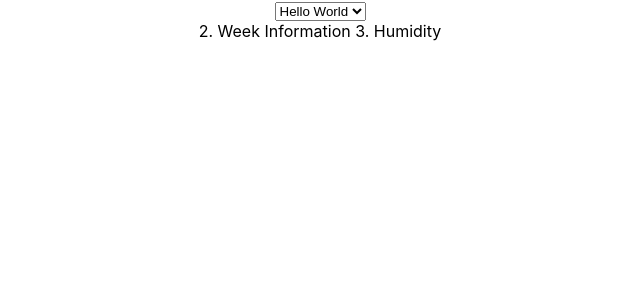
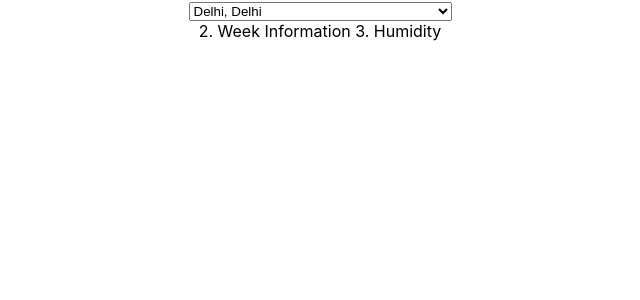
Before and after one commit to hiferli/reactWeather, a React (Create React App) app: page / in a window 1280 px wide. Shown: the top 300 px of the page, without its empty margins (320-960 px from the left). Built offline with nearby package versions, Linux system fonts and the light colour scheme.

Commit message:
Taking States from Data

```diff
--- a/src/Components/ChooseCity/Index.jsx
+++ b/src/Components/ChooseCity/Index.jsx
@@ -1,12 +1,21 @@
 import React from 'react'
+import cities from '../../Data/IndianCities.json'
 
 const ChooseCity = () => {
   return (
     <div>
         <div className="stateWrap">
             <select className="stateMenu">
-                <option value="Hello World">Hello World</option>
-            </select>
+				{
+					cities && cities.length > 0 && cities.map( (city) => {
+						return (
+							<option key={city.lat + city.lng}>
+								{city.city}, {city.admin_name}
+							</option>
+						)
+					} )
+				}
+			</select>
         </div>
     </div>
   )
```
